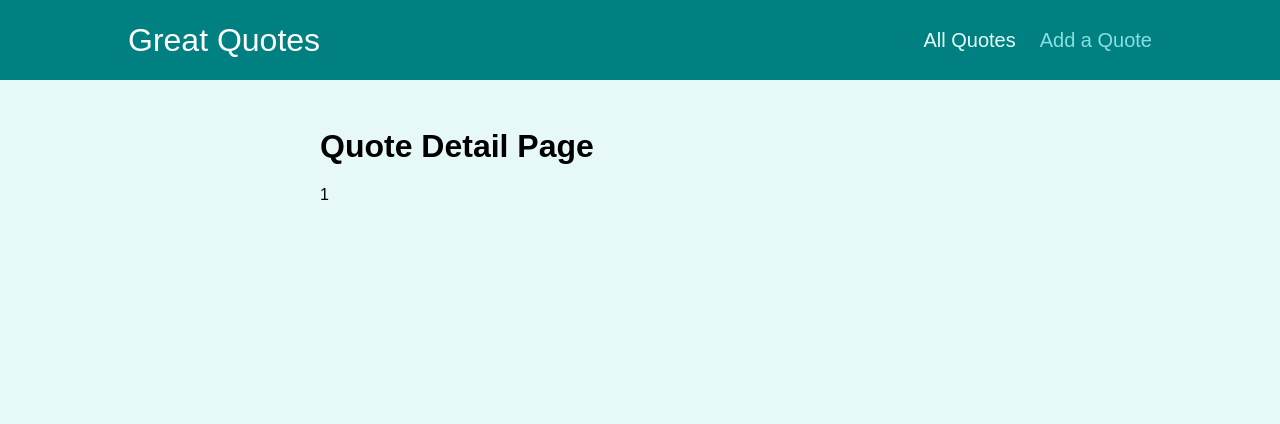
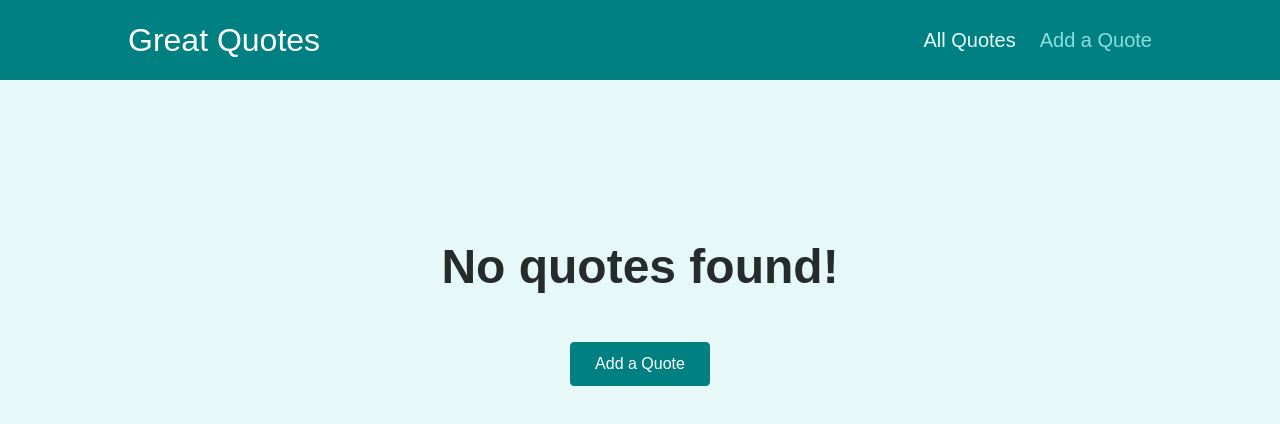
Before and after one commit to LoryGlory/react-router-quotes-app, a React (Create React App) app: page /quotes/1 in a window 1280 px wide. Shown: the top 424 px of the page. Built offline with nearby package versions, Linux system fonts and the light colour scheme.

Commit message:
imported components, added dummy data and added content for no quotes found

```diff
--- a/src/components/pages/QuoteDetail.js
+++ b/src/components/pages/QuoteDetail.js
@@ -1,15 +1,28 @@
 import {useParams, Route} from "react-router-dom";
 import {Fragment} from "react";
 import Comments from "../comments/Comments";
+import HighlightedQuote from "../quotes/HighlightedQuote";
+import NoQuotesFound from "../quotes/NoQuotesFound";
+
+const DUMMY_QUOTES = [
+  {id: 'q1', author: 'Laura', text: 'React is fun!'},
+  {id: 'q2', author: 'Lory', text: 'React is great!'}
+]
 
 const QuoteDetail = () => {
   const params = useParams();
-  console.log(params.quoteId);
+
+  const quote = DUMMY_QUOTES.find(quote => quote.id === params.quoteId)
+
+  if (!quote) {
+    return (
+        <NoQuotesFound/>
+    )
+  }
 
   return (
       <Fragment>
-        <h1>Quote Detail Page</h1>
-        <p>{params.quoteId}</p>
+        <HighlightedQuote text={quote.text} author={quote.author}/>
         <Route path={`/quotes/${params.quoteId}/comments`}>
           <Comments/>
         </Route>
```
